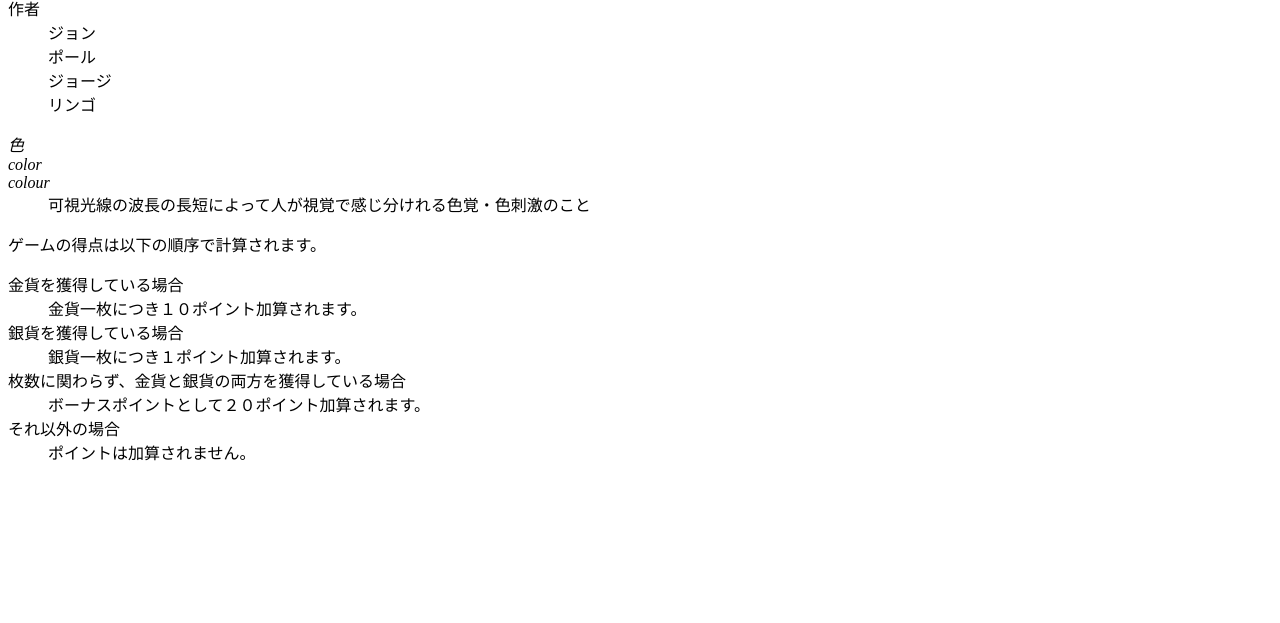
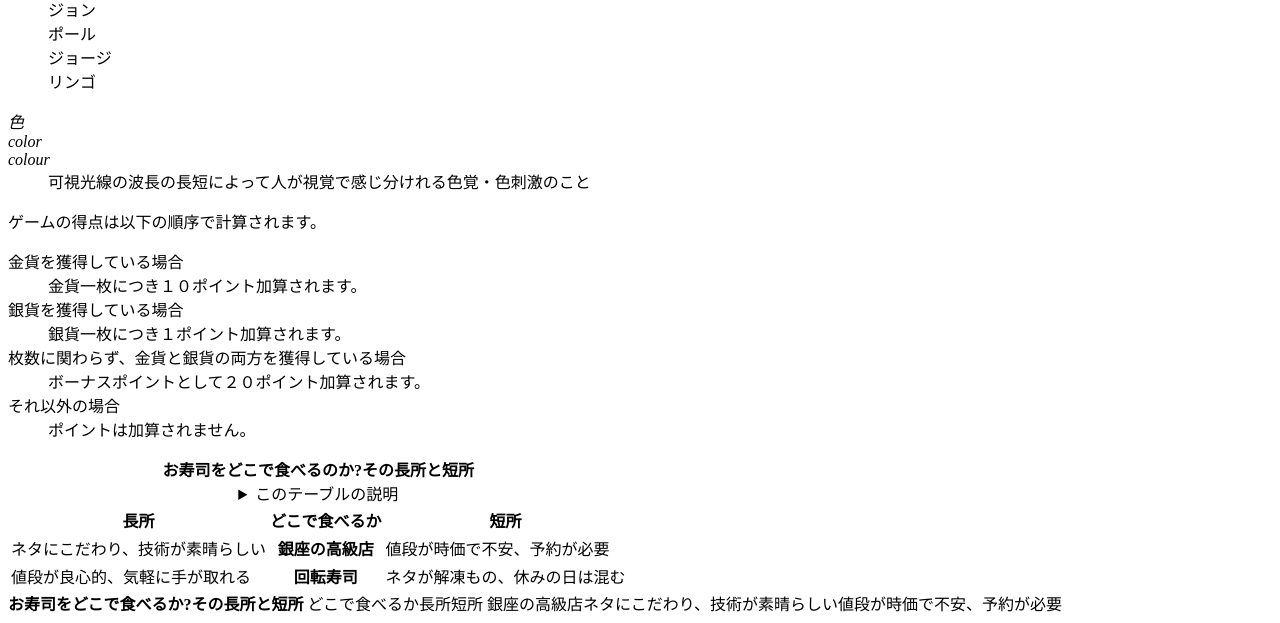
Before and after one commit to TakuOkura/taku2024, a plain HTML site: page index.html in a window 1280 px wide. Shown: the part 376-999 px from the top of the page. Before the commit the page ends 856 px from the top, so only its background shows below. Drawn offline with Linux system fonts and the light colour scheme.

Commit message:
Update index.html

```diff
--- a/index.html
+++ b/index.html
@@ -32,7 +32,7 @@
 
 </body>
 
-<h1>練習問題2.3</h1>
+<h4>練習問題2.3</h4>
 
 <dl>
 
@@ -82,3 +82,56 @@
  <dd>ポイントは加算されません。</dd>
 
  </dl>
+
+<table>
+
+<caption>
+
+<strong>お寿司をどこで食べるのか?その長所と短所</strong>
+
+<details>
+
+<summary>このテーブルの説明</summary>
+
+<p>以下のテーブルでは、２番目のカラムに寿司店のタイプが入られています。その左側にそのようなタイプのお店でお寿司を食べる場合の長所が、右側に短所が入られています。</p>
+
+</details>
+
+</caption>
+
+<thead>
+
+<tr><th>長所</th><th>どこで食べるか</th><th>短所</th></tr>
+
+</thead>
+
+<tbody>
+
+<tr><td>ネタにこだわり、技術が素晴らしい</td><th>銀座の高級店</th><td>値段が時価で不安、予約が必要</td></tr>
+
+<tr><td>値段が良心的、気軽に手が取れる</td><th>回転寿司</th><td>ネタが解凍もの、休みの日は混む</td></tr>
+
+</tbody>
+
+</table>
+
+<tadle>
+
+<caption>
+
+<strong>お寿司をどこで食べるか?その長所と短所</strong>
+
+</caption>
+
+<thead>
+
+<tr><th>どこで食べるか</th><th>長所</th><th>短所</th></tr>
+
+</thead>
+
+<tbody>
+
+<tr><th>銀座の高級店</th><td>ネタにこだわり、技術が素晴らしい</td><td>値段が時価で不安、予約が必要</td></tr>
+
+</tbody>
+</tadle>
```
